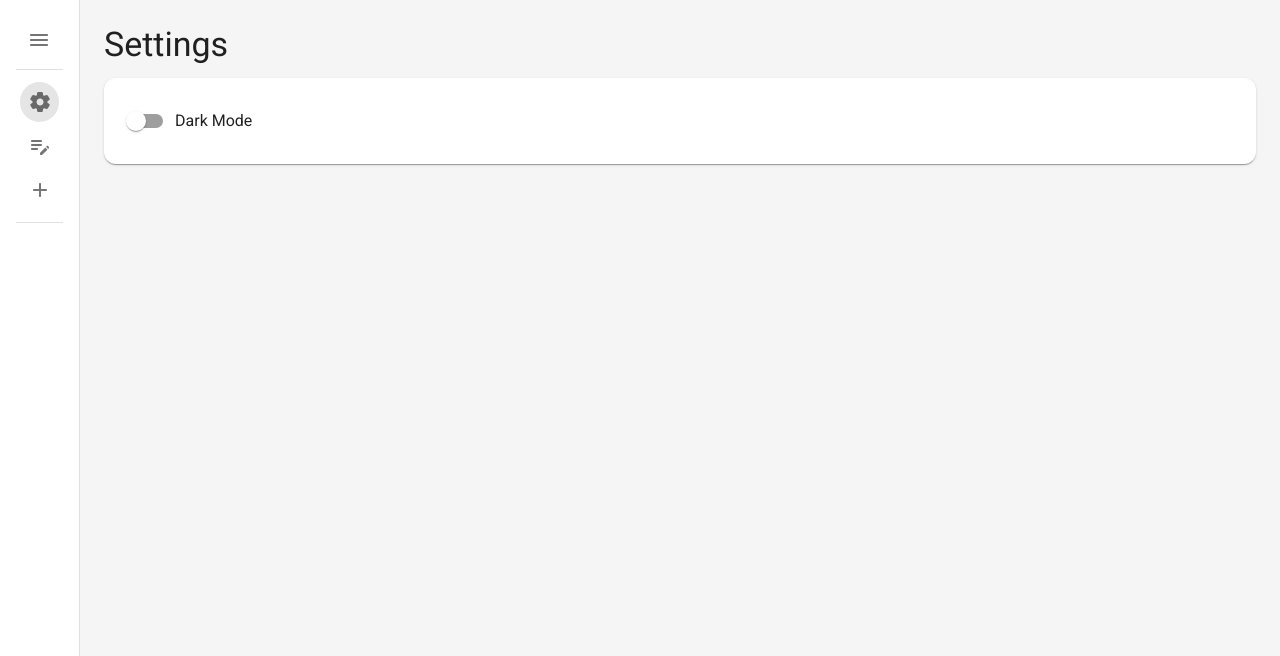
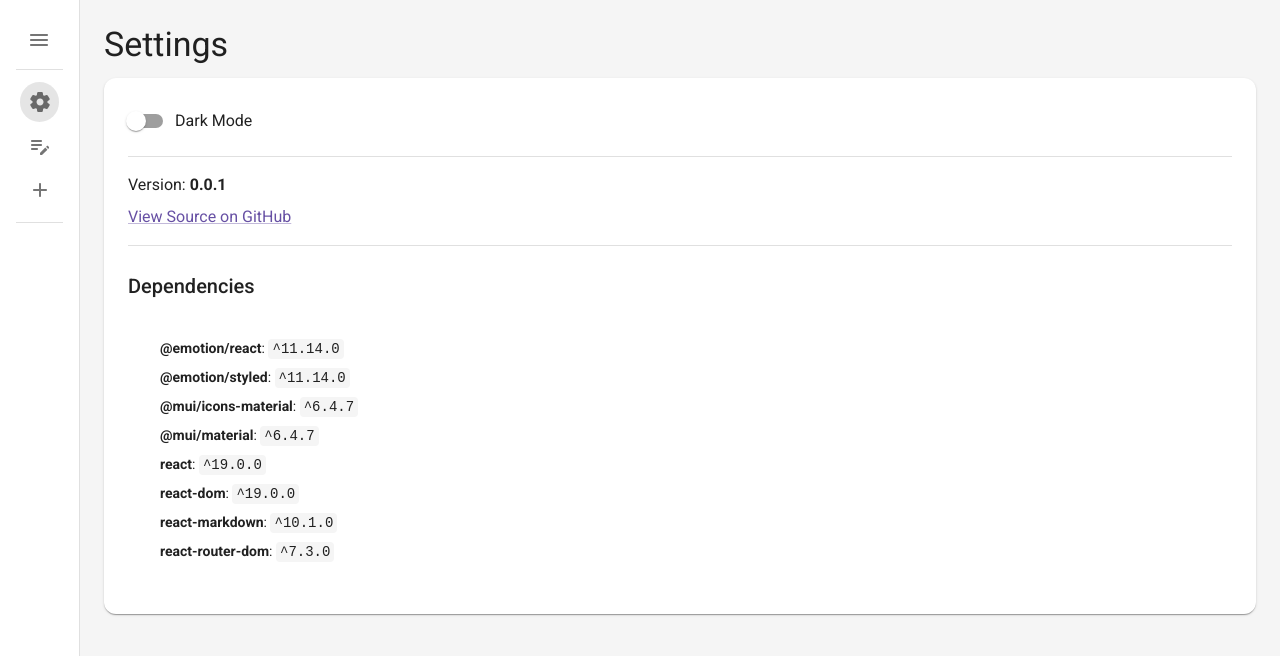
Before and after one commit to vorlie/markdown-editor, a React (Vite) app: page /settings in a window 1280 px wide. Shown: the top 656 px of the page. Built offline with nearby package versions, Linux system fonts and the light colour scheme.

Commit message:
feat(settings): display app version and dependencies; add reset settings button

```diff
--- a/package.json
+++ b/package.json
@@ -1,7 +1,7 @@
 {
   "name": "markdown-editor",
   "private": true,
-  "version": "0.0.0",
+  "version": "0.0.1",
   "type": "module",
   "scripts": {
     "dev": "vite --host",
--- a/src/pages/Settings.tsx
+++ b/src/pages/Settings.tsx
@@ -4,7 +4,17 @@ import {
   Switch,
   Typography,
   Paper,
+  Button,
+  Divider,
+  Link as MuiLink,
+  List,
+  ListItem,
+  ListItemText,
 } from "@mui/material";
+import { useEffect, useState } from "react";
+
+// Import package.json for version info
+import packageJson from "../../package.json";
 
 function Settings({
   mode,
@@ -13,12 +23,23 @@ function Settings({
   mode: "light" | "dark";
   setMode: (mode: "light" | "dark") => void;
 }) {
+  const [version, setVersion] = useState("");
+  const [dependencies, setDependencies] = useState<{ [key: string]: string }>(
+    {}
+  );
+
+  useEffect(() => {
+    setVersion(packageJson.version);
+    setDependencies(packageJson.dependencies);
+  }, []);
+
   return (
     <Container sx={{ flex: 1, p: 3, mt: { xs: 6, sm: 0 } }}>
       <Typography variant="h4" gutterBottom>
         Settings
       </Typography>
       <Paper sx={{ padding: 3, borderRadius: "12px" }}>
+        {/* Dark Mode Toggle */}
         <FormControlLabel
           control={
             <Switch
@@ -28,6 +49,54 @@ function Settings({
           }
           label="Dark Mode"
         />
+
+        <Divider sx={{ my: 2 }} />
+
+        {/* App Version & Source */}
+        <Typography variant="body1">
+          Version: <strong>{version}</strong>
+        </Typography>
+        <MuiLink
+          href="https://github.com/vorlie/markdown-editor"
+          target="_blank"
+          rel="noopener noreferrer"
+          sx={{ display: "block", mt: 1 }}
+        >
+          View Source on GitHub
+        </MuiLink>
+
+        <Divider sx={{ my: 2 }} />
+
+        {/* Dependencies List */}
+        <Typography variant="h6" sx={{ mt: 3, mb: 1 }}>
+          Dependencies
+        </Typography>
+        <Paper elevation={0} sx={{ p: 2, borderRadius: "12px" }}>
+          <List dense>
+            {Object.entries(dependencies).map(([name, version]) => (
+              <ListItem key={name} sx={{ py: 0.5 }}>
+                <ListItemText
+                  sx={{ m: 0 }}
+                  primary={
+                    <Typography variant="body2">
+                      <span style={{ fontWeight: "bold" }}>{name}</span>:{" "}
+                      <code
+                        style={{
+                          fontWeight: "normal",
+                          backgroundColor: mode === "dark" ? "#1C1B1F" : "#F5F5F5",
+                          padding: "2px 4px",
+                          borderRadius: "4px",
+                        }}
+                      >
+                        {version}
+                      </code>
+                    </Typography>
+                  }
+                />
+              </ListItem>
+            ))}
+          </List>
+        </Paper>
       </Paper>
     </Container>
   );
```
Also changed, not shown: 1 other file (tests, documents, lock files or other folders).
